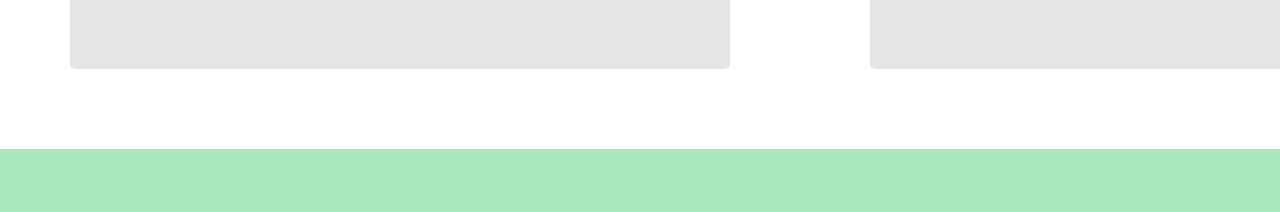
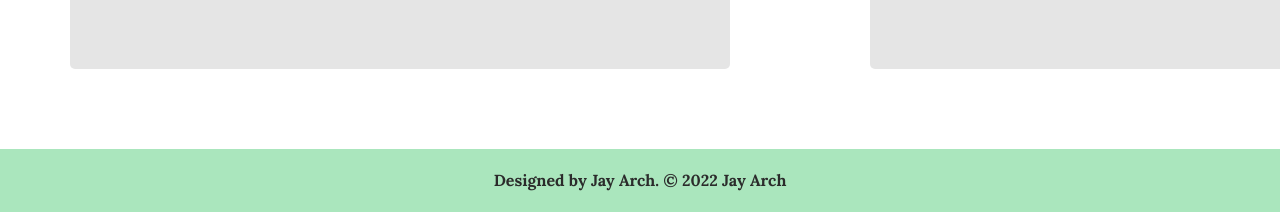
Before and after one commit to Basic-Jay-Arch/ARK-repo, a plain HTML site: page index.html in a window 1280 px wide. Shown: the part 4574-4786 px from the top of the page. Before the commit the page ends 4723 px from the top, so only its background shows below. Drawn offline with Linux system fonts and the light colour scheme.

Commit message:
Added copyright and signature

```diff
--- a/css/main.css
+++ b/css/main.css
@@ -274,6 +274,11 @@ nav ul li a {
    padding: 10px 10px 10px 10px;
  }
 
+ #contact h4 {
+
+   text-align: center;
+ }
+
  #contact .half-width {
 
     margin: 70px;
--- a/index.html
+++ b/index.html
@@ -125,6 +125,7 @@
                   <h3>President: ARK Ecosolutions, LLC</h3>
            </div>
     </div>
+    <div class="fullwidth"><h4> Designed by Jay Arch. © 2022 Jay Arch </h4></div>
   </footer>
 
 </body>
```
